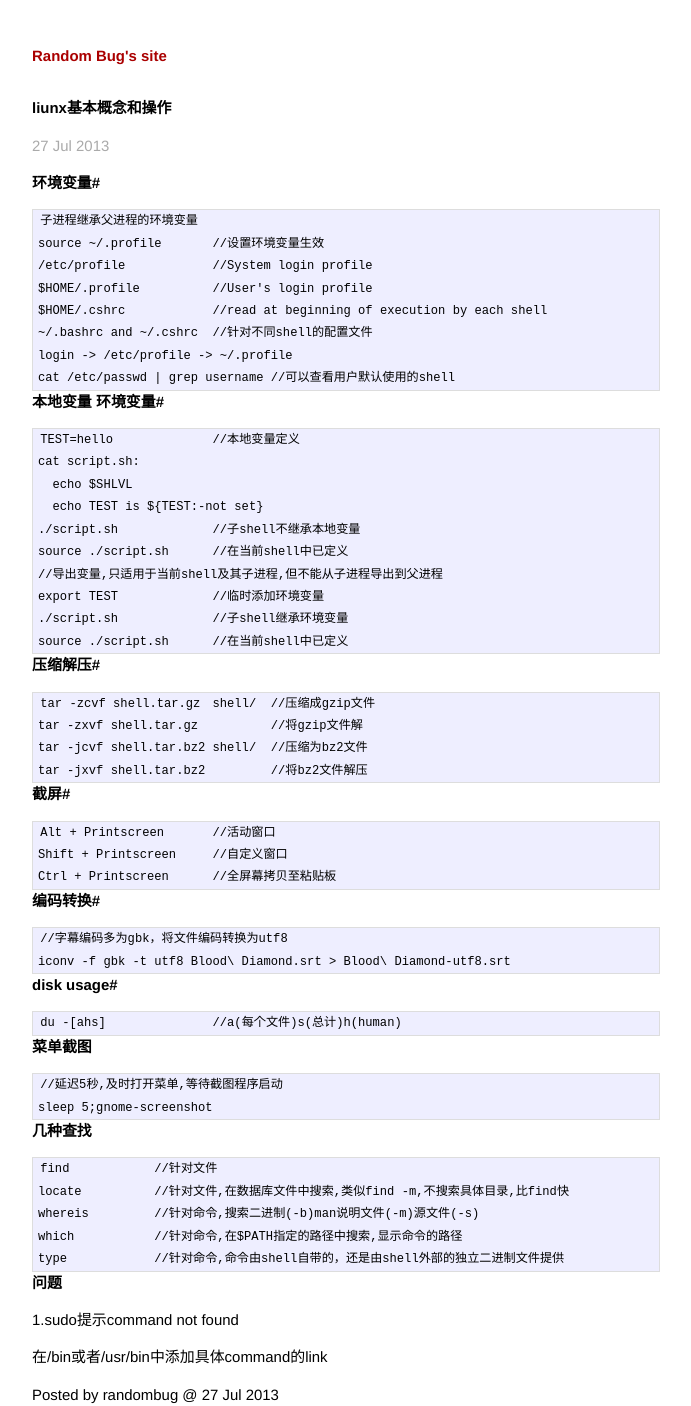
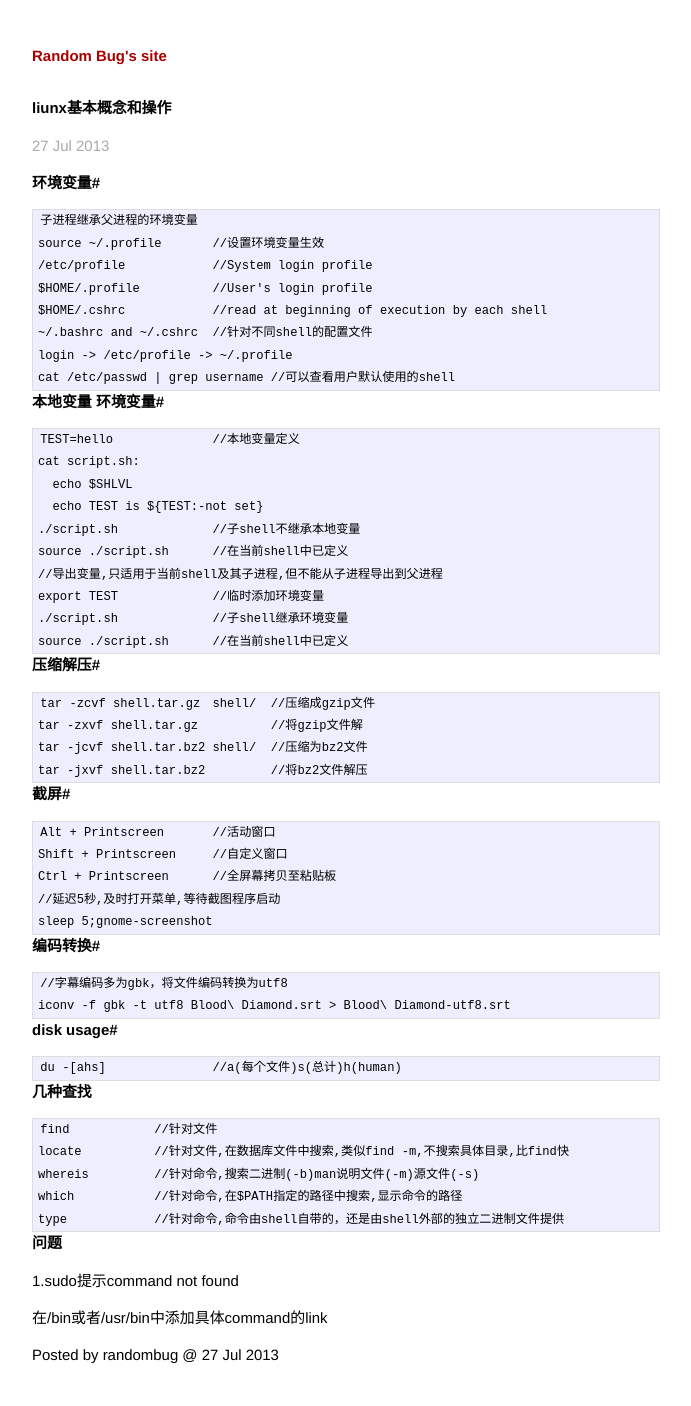
Before and after one commit to jfgong/jekyll_linteler, a Jekyll site: the page built from _posts/2013-07-27-basic-opreation-in-ubuntu.markdown, in a window 1280 px wide. Shown: the whole page, without its empty margins (294-985 px from the left). Built offline with Jekyll 4.4.1, drawn with Linux system fonts in a browser that asks for light colours; after the commit the page ends 1367 px from its top, so only the background shows below that; some of the changed lines change nothing that is shown.

Commit message:
uodate 2013-07-27-basic-opreation-in-ubuntu.markdown

```diff
--- a/_posts/2013-07-27-basic-opreation-in-ubuntu.markdown
+++ b/_posts/2013-07-27-basic-opreation-in-ubuntu.markdown
@@ -35,6 +35,8 @@ title: liunx基本概念和操作
 	Alt + Printscreen	//活动窗口
 	Shift + Printscreen	//自定义窗口
 	Ctrl + Printscreen	//全屏幕拷贝至粘贴板
+	//延迟5秒,及时打开菜单,等待截图程序启动
+	sleep 5;gnome-screenshot
 
 #编码转换#
 	//字幕编码多为gbk，将文件编码转换为utf8
@@ -42,10 +44,6 @@ title: liunx基本概念和操作
 
 #disk usage#
 	du -[ahs]		//a(每个文件)s(总计)h(human)
-
-#菜单截图
-	//延迟5秒,及时打开菜单,等待截图程序启动
-	sleep 5;gnome-screenshot
 
 #几种查找
 	find		//针对文件
```
